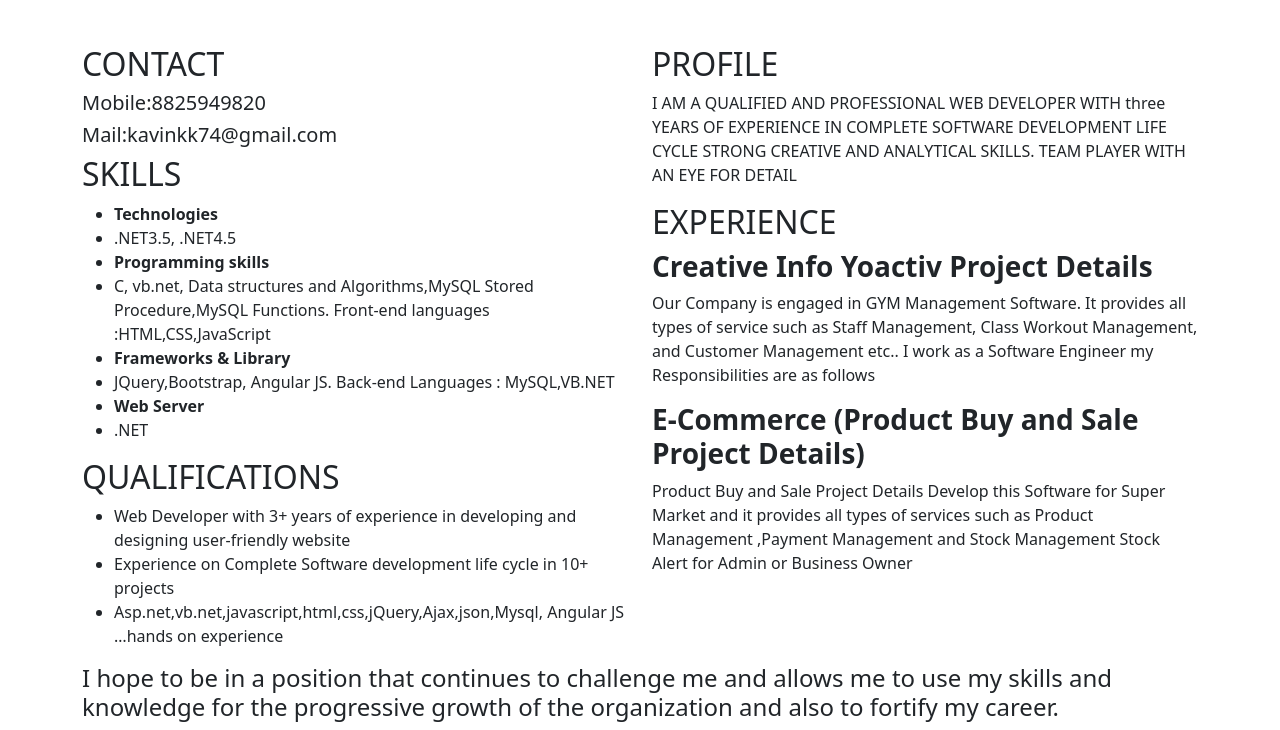
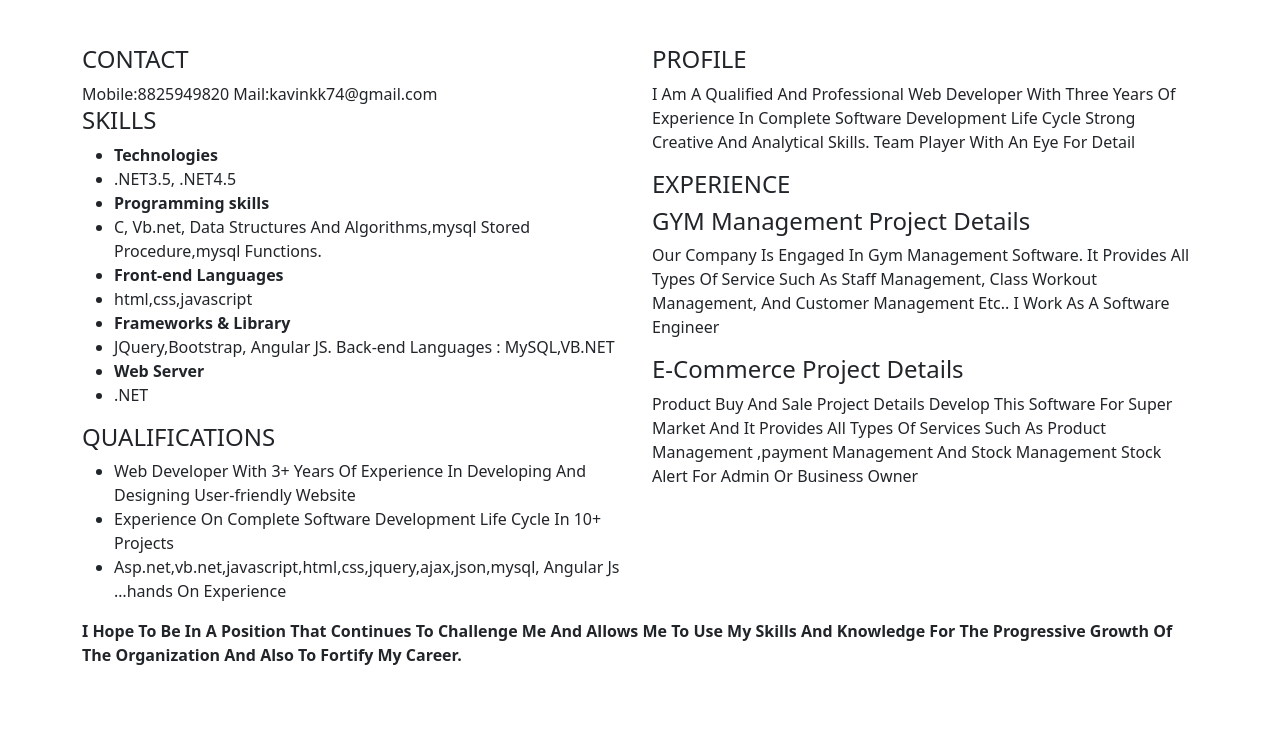
Before and after one commit to kavinkk8/Resume, a plain HTML site: page index.html in a window 1280 px wide. Shown: the part 351-1081 px from the top of the page. After the commit the page ends 1018 px from the top, so only its background shows below. Drawn offline with nearby package versions, Linux system fonts and the light colour scheme.

Commit message:
text changes

```diff
--- a/index.html
+++ b/index.html
@@ -7,6 +7,7 @@
   <meta name="viewport" content="width=device-width, initial-scale=1">
   <link href="https://cdn.jsdelivr.net/npm/bootstrap@5.3.2/dist/css/bootstrap.min.css" rel="stylesheet">
   <script src="https://cdn.jsdelivr.net/npm/bootstrap@5.3.2/dist/js/bootstrap.bundle.min.js"></script>
+  <link href="./style.css" rel="stylesheet">
   <style>
     .fakeimg {
       height: 200px;
@@ -34,20 +35,21 @@
     <div class="row">
       <div class="col-sm-12 col-md-6">
         <div>
-          <h2>CONTACT</h2>
-          <h5>Mobile:8825949820</h5>
-          <h5>Mail:kavinkk74@gmail.com</h5>
+          <h4>CONTACT</h4>
+          <span>Mobile:8825949820</span>
+          <span>Mail:kavinkk74@gmail.com</span>
         </div>
         <div>
-          <h2>SKILLS</h2>
+          <h4>SKILLS</h4>
           <ul>
             <li><b>Technologies</b></li>
             <li>
               .NET3.5, .NET4.5
             </li>
             <li><b>Programming skills</b></li>
-            <li>C, vb.net, Data structures and Algorithms,MySQL Stored Procedure,MySQL Functions. Front-end languages
-              :HTML,CSS,JavaScript</li>
+            <li>C, Vb.net, Data Structures And Algorithms,mysql Stored Procedure,mysql Functions.</li>
+              <li><b>Front-end Languages</b></li>
+              <li>html,css,javascript</li>
             <li><b>Frameworks & Library</b></li>
             <li>JQuery,Bootstrap, Angular JS. Back-end Languages : MySQL,VB.NET</li>
             <li><b>Web Server</b></li>
@@ -55,13 +57,13 @@
           </ul>
         </div>
         <div>
-          <h2>QUALIFICATIONS</h2>
+          <h4>QUALIFICATIONS</h4>
           <ul>
-            <li>	Web Developer with 3+ years of experience in developing and designing  user-friendly website
+            <li>Web Developer With 3+ Years Of Experience In Developing And Designing  User-friendly Website
               </li>
-              <li>Experience on Complete Software development life cycle in 10+ projects</li>
-              <li>Asp.net,vb.net,javascript,html,css,jQuery,Ajax,json,Mysql, Angular JS
-                …hands on experience
+              <li>Experience On Complete Software Development Life Cycle In 10+ Projects</li>
+              <li>Asp.net,vb.net,javascript,html,css,jquery,ajax,json,mysql, Angular Js
+                …hands On Experience
               </li>
               </ul>
 
@@ -69,30 +71,23 @@
       </div>
       <div class="col-sm-12 col-md-6">
 <div>
-  <h2>PROFILE</h2>
-  <p>I AM A QUALIFIED AND PROFESSIONAL WEB DEVELOPER WITH three YEARS OF EXPERIENCE IN COMPLETE SOFTWARE DEVELOPMENT LIFE CYCLE STRONG CREATIVE AND ANALYTICAL SKILLS. TEAM PLAYER WITH AN EYE FOR DETAIL</p>
+  <h4>PROFILE</h4>
+  <p>I Am A Qualified And Professional Web Developer With Three Years Of Experience In Complete Software Development Life Cycle Strong Creative And Analytical Skills. Team Player With An Eye For Detail</p>
 </div>
 <div>
-  <h2>EXPERIENCE
-    </h2>
-<h3><b>Creative Info Yoactiv Project Details</b></h3>
-<p>Our Company is engaged in GYM Management Software. It provides all types
-  of service such as Staff Management, Class Workout Management, and
-  Customer Management etc.. I work as a Software Engineer my
-  Responsibilities are as follows
+  <h4>EXPERIENCE
+    </h4>
+<h4>GYM Management Project Details</h4>
+<p>Our Company Is Engaged In Gym Management Software. It Provides All Types Of Service Such As Staff Management, Class Workout Management, And Customer Management Etc.. I Work As A Software Engineer
   </p>
-  <h3><b>E-Commerce (Product Buy and Sale Project Details)</b></h3>
-  <p>Product Buy and Sale Project Details Develop this Software for Super Market and it provides all types of services such as
-    	 Product Management ,Payment Management and Stock Management
-    	 Stock Alert for Admin or Business Owner
-
-    </p>
+  <h4>E-Commerce Project Details</h4>
+  <p>Product Buy And Sale Project Details Develop This Software For Super Market And It Provides All Types Of Services Such As Product Management ,payment Management And Stock Management Stock Alert For Admin Or Business Owner</p>
 </div>
       </div>
     </div>
     <div class="row">
 <div class="col-12">
-<h4>    I hope to be in a position that continues to challenge me and allows me to use my skills and knowledge for the progressive growth of the organization and also to fortify my career.</h4>
+<b>I Hope To Be In A Position That Continues To Challenge Me And Allows Me To Use My Skills And Knowledge For The Progressive Growth Of The Organization And Also To Fortify My Career.</b>
 </div>
     </div>
   </div>
--- /dev/null
+++ b/style.css
@@ -0,0 +1,3 @@
+li,h5,h2{
+    word-break:break-word;
+}
```
